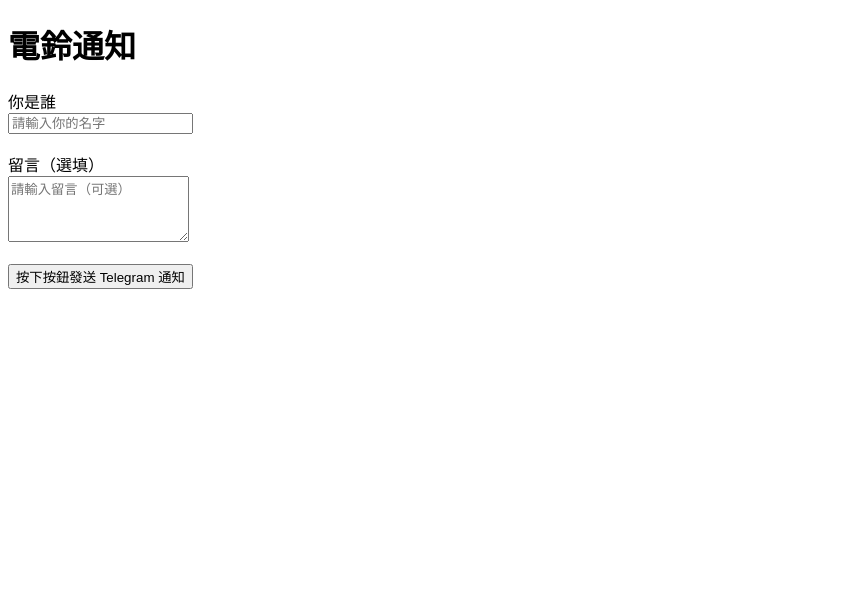
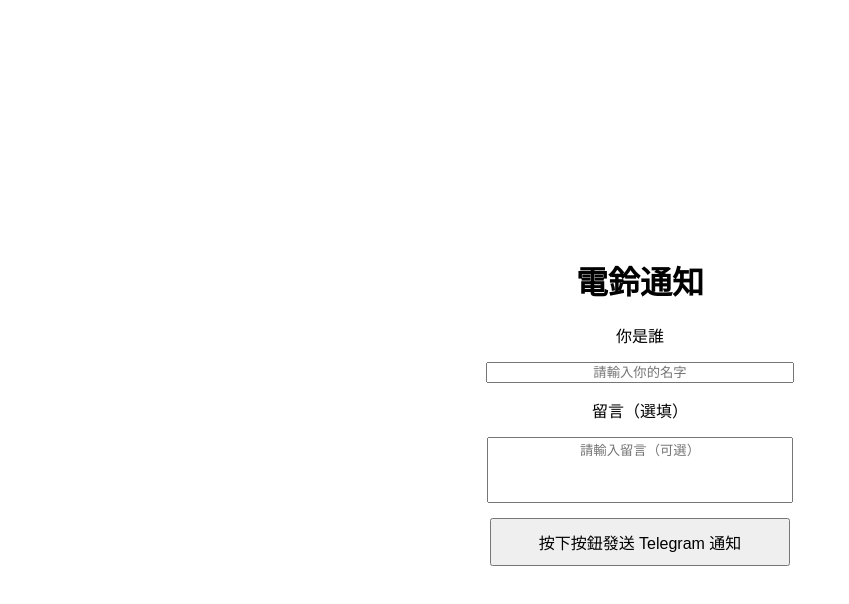
Before and after one commit to yss30324/door-ring2, a plain HTML site: page index.html in a window 1280 px wide. Shown: the whole page, without its empty margins (0-849 px from the left). Drawn offline with Linux system fonts and the light colour scheme.

Commit message:
Update index.html

```diff
--- a/index.html
+++ b/index.html
@@ -4,23 +4,54 @@
   <meta charset="UTF-8">
   <meta name="viewport" content="width=device-width, initial-scale=1.0">
   <title>Telegram Bot Trigger</title>
+  <style>
+    body {
+      display: flex;
+      flex-direction: column;
+      justify-content: center;
+      align-items: center;
+      height: 100vh;
+      font-family: Arial, sans-serif;
+    }
+    h1 {
+      margin-bottom: 20px;
+    }
+    form {
+      display: flex;
+      flex-direction: column;
+      align-items: center;
+    }
+    label, input, textarea, button {
+      width: 300px;
+      margin-bottom: 15px;
+      text-align: center;
+    }
+    textarea {
+      resize: none;
+    }
+    button {
+      padding: 10px;
+      font-size: 16px;
+      cursor: pointer;
+    }
+  </style>
 </head>
 <body>
   <h1>電鈴通知</h1>
 
   <form id="notification-form">
-    <label for="name">你是誰</label><br>
-    <input type="text" id="name" name="name" placeholder="請輸入你的名字" required><br><br>
+    <label for="name">你是誰</label>
+    <input type="text" id="name" name="name" placeholder="請輸入你的名字" required>
 
-    <label for="message">留言（選填）</label><br>
-    <textarea id="message" name="message" placeholder="請輸入留言（可選）" rows="4"></textarea><br><br>
+    <label for="message">留言（選填）</label>
+    <textarea id="message" name="message" placeholder="請輸入留言（可選）" rows="4"></textarea>
 
     <button type="button" id="send-notification">按下按鈕發送 Telegram 通知</button>
   </form>
 
   <script>
     document.getElementById('send-notification').addEventListener('click', () => {
-      const botToken = '7686436169:AAG-wCwN-Vf6-7rZs9a1nfvLRmtQqb3eTCI';  // 替換成你的 Bot Token
+      const botToken = '7686436169:YOUR_TELEGRAM_BOT_TOKEN';  // 替換成你的 Bot Token
       const chatId = '6643736515';  // 替換成你的 Telegram Chat ID
       const name = document.getElementById('name').value.trim() || '某人';
       const userMessage = document.getElementById('message').value.trim();
```
